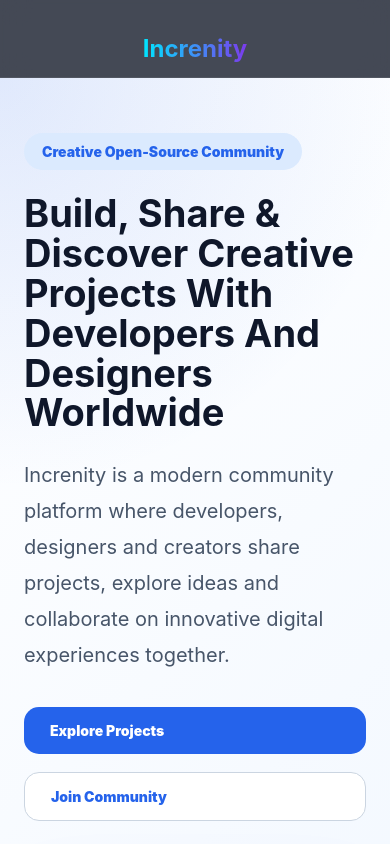
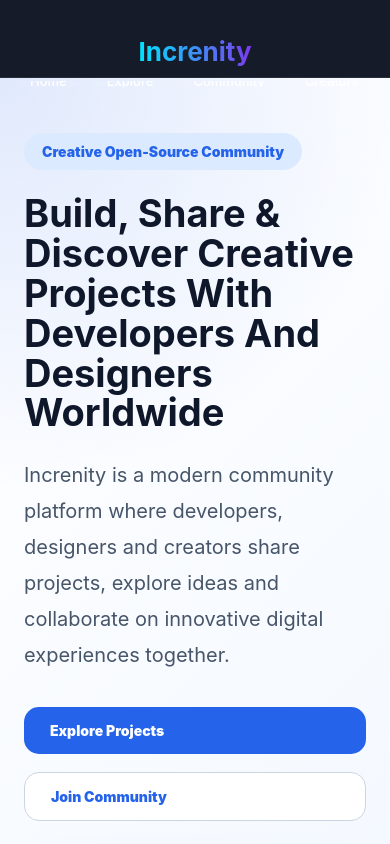
Before and after one commit to mubarak23523/increnity, a React (Vite) app in the folder frontend/: page / in a window 390 px wide. Shown: the top 844 px of the page. Built offline with nearby package versions, Linux system fonts and the light colour scheme.

Commit message:
final responsive and backend fixes

```diff
--- a/frontend/src/pages/Public.css
+++ b/frontend/src/pages/Public.css
@@ -1211,63 +1211,47 @@ body {
 /* ========================= */
 /* RESPONSIVE */
 /* ========================= */
-
-@media (max-width: 992px) {
-
-  .public-navbar {
-    padding: 18px 5%;
-    flex-direction: column;
-    gap: 20px;
-  }
-
-  .public-navbar div {
-    flex-wrap: wrap;
-    justify-content: center;
-    gap: 18px;
-  }
-}
+/* ================= MOBILE NAVBAR FIX ================= */
 
 @media (max-width: 768px) {
 
+  .public-navbar {
+    width: 100%;
+    padding: 14px 16px;
+
+    display: flex;
+    flex-direction: column;
+    align-items: center;
+
+    background: rgba(10, 15, 30, 0.95);
+
+    position: sticky;
+    top: 0;
+    z-index: 999;
+  }
+
   .public-navbar h2 {
     font-size: 26px;
+    margin-bottom: 14px;
   }
 
   .public-navbar div {
     width: 100%;
-    flex-direction: column;
-    align-items: center;
-    gap: 16px;
-  }
 
-  .public-navbar a {
-    width: 100%;
-    text-align: center;
-  }
-
-  .admin-link {
-    width: 100%;
-  }
-}
-@media (max-width: 768px) {
-  .public-navbar {
-    padding: 14px 16px;
-    flex-direction: column;
-    gap: 14px;
-  }
-
-  .public-navbar h2 {
-    font-size: 24px;
-  }
-
-  .public-navbar div {
-    width: 100%;
     display: flex;
     flex-direction: row;
+
+    align-items: center;
+    justify-content: flex-start;
+
+    gap: 12px;
+
     overflow-x: auto;
-    gap: 12px;
-    padding-bottom: 8px;
+    overflow-y: hidden;
+
     white-space: nowrap;
+
+    padding-bottom: 6px;
   }
 
   .public-navbar div::-webkit-scrollbar {
@@ -1276,13 +1260,27 @@ body {
 
   .public-navbar a {
     flex: 0 0 auto;
-    width: auto;
+
+    text-decoration: none;
+
     font-size: 13px;
-    padding: 8px 12px;
+
+    padding: 10px 14px;
+
+    border-radius: 30px;
+
+    background: rgba(255,255,255,0.06);
+
+    color: white;
   }
 
   .admin-link {
-    padding: 9px 16px;
-    width: auto;
+    background: linear-gradient(
+      135deg,
+      #00e5ff,
+      #7c3aed
+    ) !important;
+
+    color: white !important;
   }
 }
```
